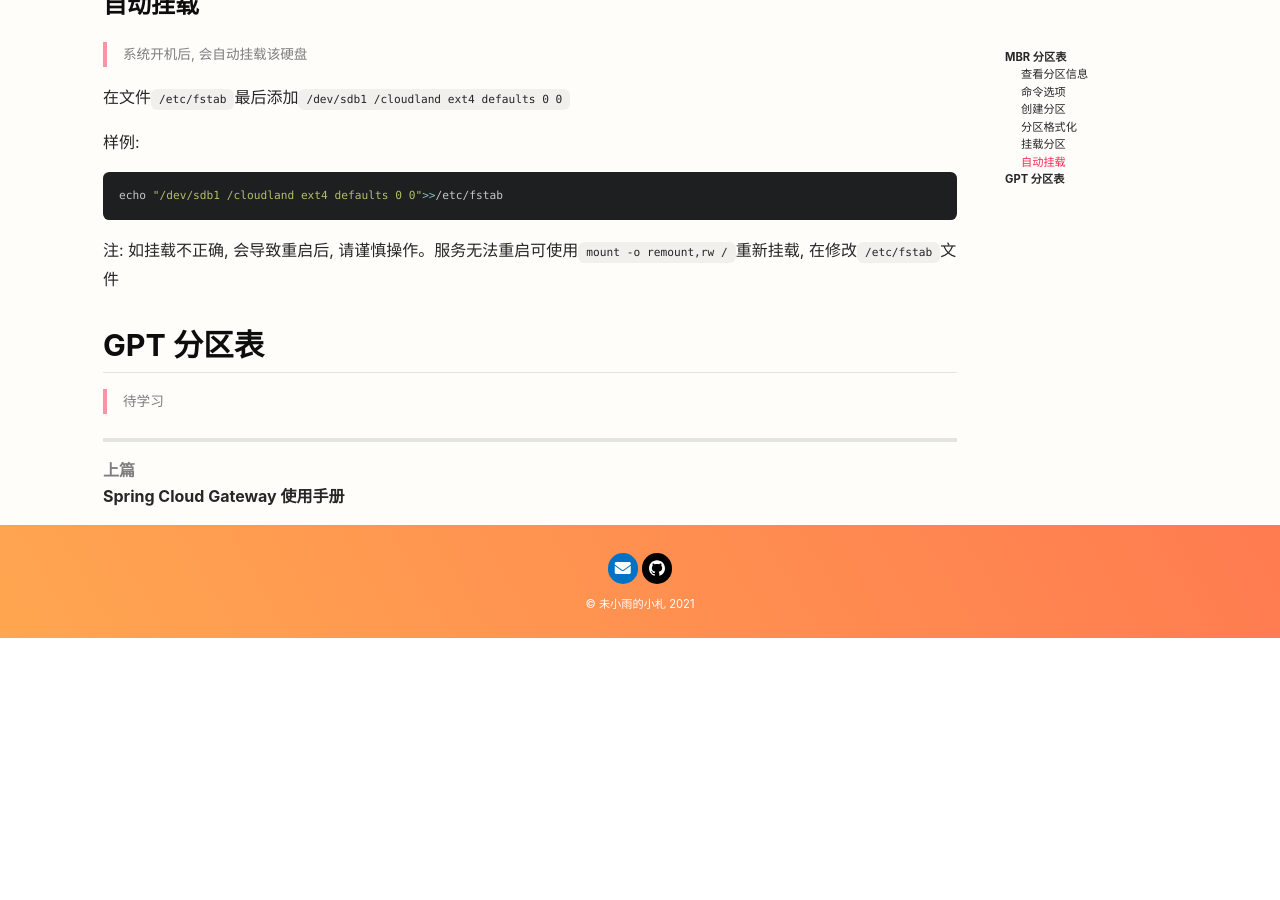
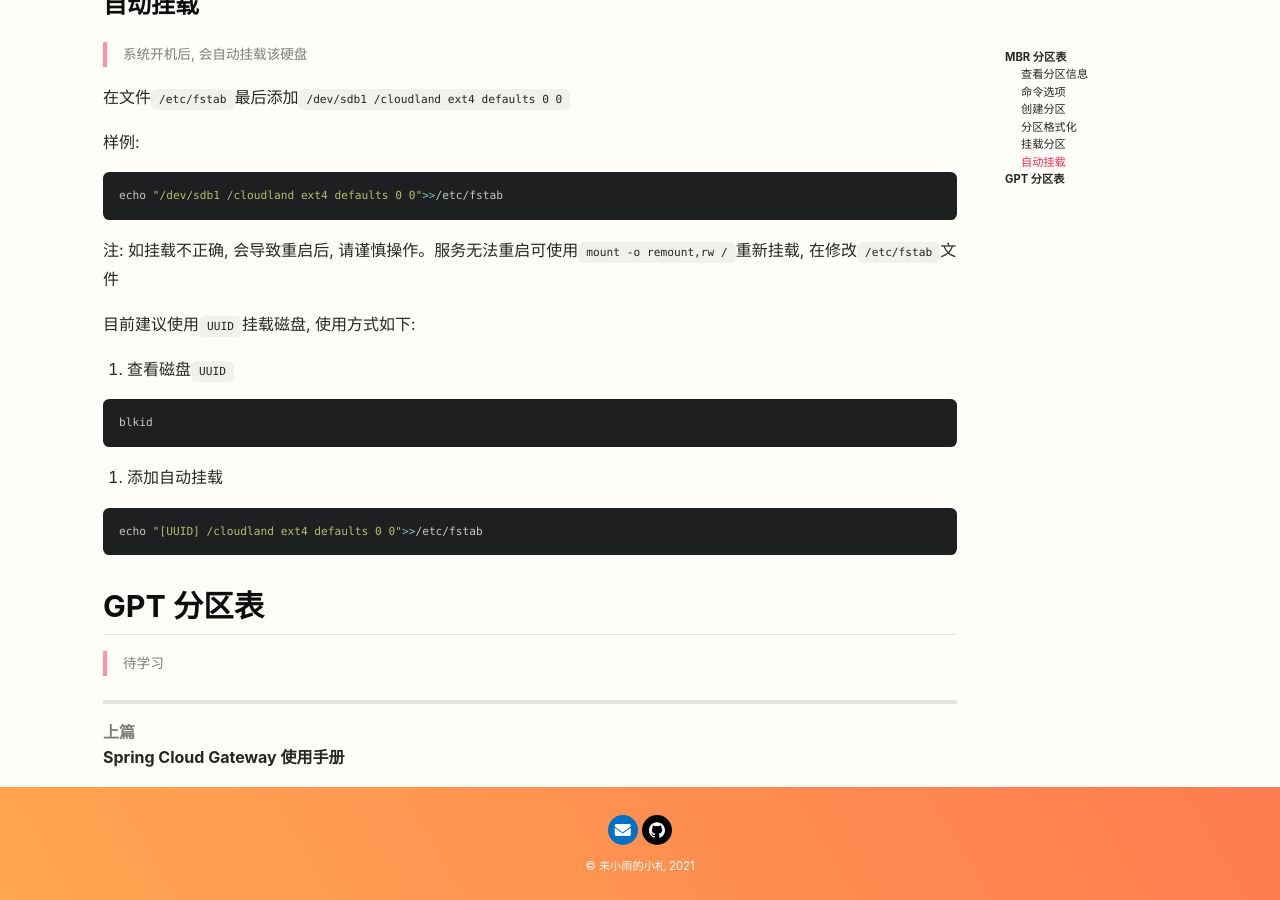
Before and after one commit to cloudland/cloudland.github.io, a Jekyll site: the page built from _posts/devops/2022-04-09-linux-02.md, in a window 1280 px wide and 900 px high, scrolled down 3047 px. Built offline with Jekyll 4.4.1, drawn with Linux system fonts in a browser that asks for light colours; nearby versions of some CDN libraries; before the commit the page ends 3685 px from its top, so only the background shows below that.

Commit message:
完善资料

````diff
--- a/_posts/devops/2022-04-09-linux-02.md
+++ b/_posts/devops/2022-04-09-linux-02.md
@@ -159,6 +159,19 @@ echo "/dev/sdb1 /cloudland ext4 defaults 0 0">>/etc/fstab
 
 注: 如挂载不正确, 会导致重启后, 请谨慎操作。服务无法重启可使用`mount -o remount,rw /`重新挂载, 在修改`/etc/fstab`文件
 
+目前建议使用`UUID`挂载磁盘, 使用方式如下:
+
+1. 查看磁盘`UUID`
+
+```shell
+blkid
+```
+
+2. 添加自动挂载
+
+```shell
+echo "[UUID] /cloudland ext4 defaults 0 0">>/etc/fstab
+```
 ## GPT 分区表
 
 > 待学习
````
